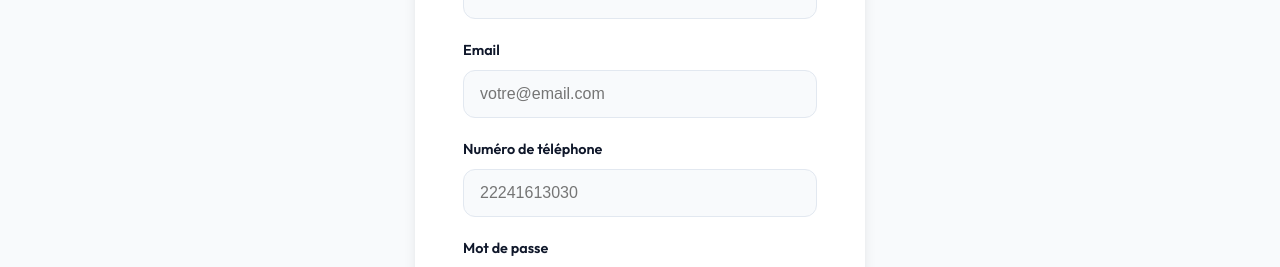
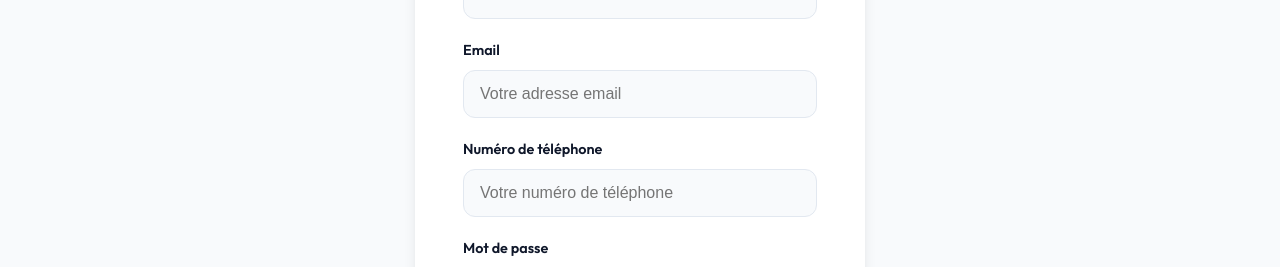
Before and after one commit to Fatimetoughali/Mini-Shop_Frontend, a Vue app: page /register in a window 1280 px wide. Shown: the part 375-642 px from the top of the page. Built offline with nearby package versions, Linux system fonts and the light colour scheme.

Commit message:
initial5 commit

```diff
--- a/src/views/LoginView.vue
+++ b/src/views/LoginView.vue
@@ -42,7 +42,7 @@ const handleLogin = async () => {
             id="login"
             v-model="form.login"
             type="text"
-            placeholder="votre@email.com ou 22241613030"
+            placeholder="Votre email ou votre numéro"
             class="input-field"
             required
             autocomplete="username"
--- a/src/views/RegisterView.vue
+++ b/src/views/RegisterView.vue
@@ -82,7 +82,7 @@ const handleRegister = async () => {
             id="email"
             v-model="form.email"
             type="email"
-            placeholder="votre@email.com"
+            placeholder="Votre adresse email"
             class="input-field"
             required
             autocomplete="email"
@@ -97,7 +97,7 @@ const handleRegister = async () => {
             id="phone_number"
             v-model="form.phone_number"
             type="tel"
-            placeholder="22241613030"
+            placeholder="Votre numéro de téléphone"
             class="input-field"
             required
             autocomplete="tel"
```
